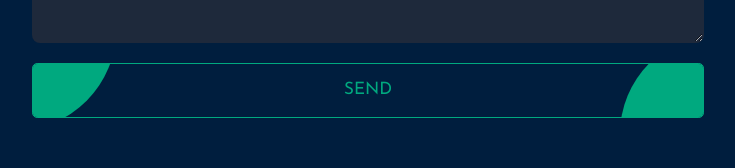
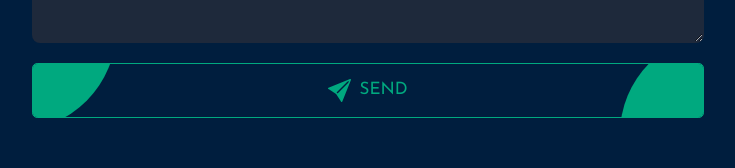
Before and after one commit to gsjoy24/my-portfolio, a React (Vite) app: page / in a window 1280 px wide. Shown: the part 4558-4726 px from the top of the page, without its empty margins (272-1007 px from the left). Built offline with nearby package versions, Linux system fonts and the light colour scheme.

Commit message:
icon added

```diff
--- a/src/components/Contact/Contact.jsx
+++ b/src/components/Contact/Contact.jsx
@@ -2,6 +2,7 @@ import emailjs from '@emailjs/browser'
 import SectionTitle from '../SectionTitle/SectionTitle';
 import { useRef } from 'react';
 import { Toaster, toast } from 'react-hot-toast';
+import { BsFillSendFill } from 'react-icons/bs'
 
 const Contact = () => {
    const form = useRef();
@@ -52,7 +53,7 @@ const Contact = () => {
                </label>
                <textarea name='message' className="textarea w-full dark:bg-slate-800 bg-gray-200" placeholder="Message" required></textarea>
             </div>
-            <button data-aos="zoom-in" data-aos-delay="600" type='submit' className="button-send w-full mt-3"> send
+            <button data-aos="zoom-in" data-aos-delay="600" type='submit' className="button-send w-full mt-3 flex justify-center items-center gap-2"> <BsFillSendFill size={23}/> send
             </button>
          </form>
          <Toaster />
```
